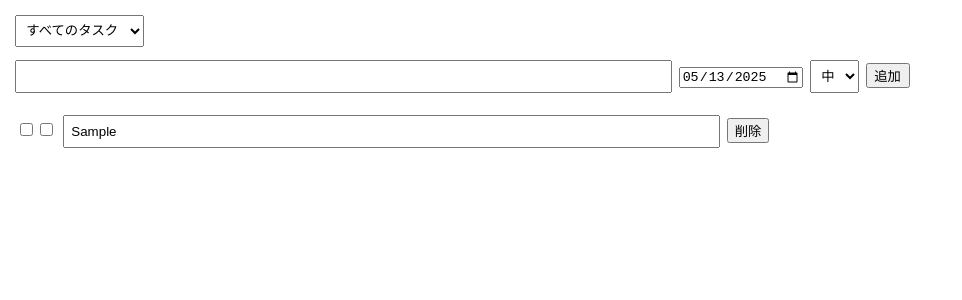
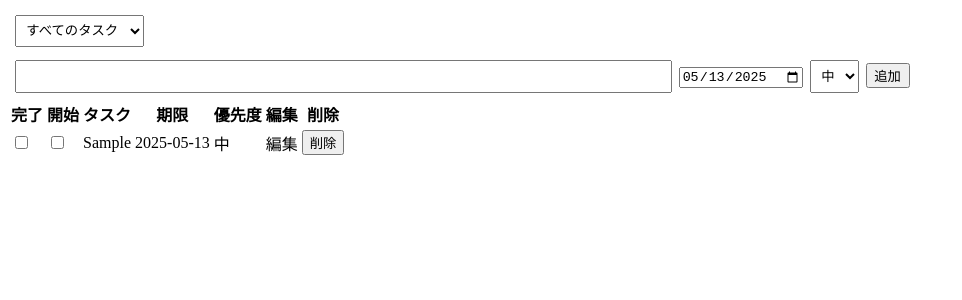
Before and after one commit to chika-kiichi/React_Todo, a React (Vite) app: page / in a window 1280 px wide. Both pictures are taken after typing "Sample" into the empty fields and a click on the input "追加". Shown: the top 300 px of the page, without its empty margins (0-962 px from the left). Built offline with nearby package versions, Linux system fonts and the light colour scheme.

Commit message:
task表示コンポーネント

```diff
--- a/src/App.tsx
+++ b/src/App.tsx
@@ -1,5 +1,6 @@
 import { useEffect, useState } from "react";
 import AddTask from "./components/AddTask";
+import Task from "./components/Task";
 
 export const App = () => {
   const [task, setTask] = useState("");
@@ -87,37 +88,24 @@ export const App = () => {
           ></AddTask>
         )
       )}
-      <ul>
-        {filteredTodos.map((todo) => {
-          return (
-            <li key={todo.id}>
-              <input
-                type="checkbox"
-                disabled={todo.removed}
-                checked={todo.finished}
-                onChange={() => handleTodo(todo.id, "finished", !todo.finished)}
-              />
-              <input
-                type="checkbox"
-                disabled={todo.removed}
-                checked={todo.started}
-                onChange={() => handleTodo(todo.id, "started", !todo.started)}
-              />
-              <input
-                type="text"
-                disabled={todo.finished || todo.removed}
-                value={todo.value}
-                onChange={(e) => handleTodo(todo.id, "value", e.target.value)}
-              />
-              <button
-                onClick={() => handleTodo(todo.id, "removed", !todo.removed)}
-              >
-                {todo.removed ? "復元" : "削除"}
-              </button>
-            </li>
-          );
-        })}
-      </ul>
+      <table>
+        <thead>
+          <tr>
+            <th>完了</th>
+            <th>開始</th>
+            <th>タスク</th>
+            <th>期限</th>
+            <th>優先度</th>
+            <th>編集</th>
+            <th>削除</th>
+          </tr>
+        </thead>
+        <tbody>
+          {filteredTodos.map((todo) => {
+            return <Task key={todo.id} todo={todo} handleTodo={handleTodo} />;
+          })}
+        </tbody>
+      </table>
     </div>
   );
 };
--- /dev/null
+++ b/src/components/Task.tsx
@@ -0,0 +1,45 @@
+export const Task = ({
+  todo,
+  handleTodo,
+}: {
+  todo: Todo;
+  handleTodo: <K extends keyof Todo, V extends Todo[K]>(
+    id: number,
+    key: K,
+    value: V
+  ) => void;
+}) => {
+  return (
+    <tr>
+      <td>
+        <input
+          type="checkbox"
+          disabled={todo.removed}
+          checked={todo.finished}
+          onChange={() => handleTodo(todo.id, "finished", !todo.finished)}
+        />
+      </td>
+      <td>
+        <input
+          type="checkbox"
+          disabled={todo.removed}
+          checked={todo.started}
+          onChange={() => handleTodo(todo.id, "started", !todo.started)}
+        />
+      </td>
+      <td>{todo.value}</td>
+      <td>{`${todo.deadline.getFullYear()}-${(
+        "0" +
+        (todo.deadline.getMonth() + 1)
+      ).slice(-2)}-${("0" + todo.deadline.getDate()).slice(-2)}`}</td>
+      <td>{todo.priority}</td>
+      <td>編集</td>
+      <td>
+        <button onClick={() => handleTodo(todo.id, "removed", !todo.removed)}>
+          {todo.removed ? "復元" : "削除"}
+        </button>
+      </td>
+    </tr>
+  );
+};
+export default Task;
```
